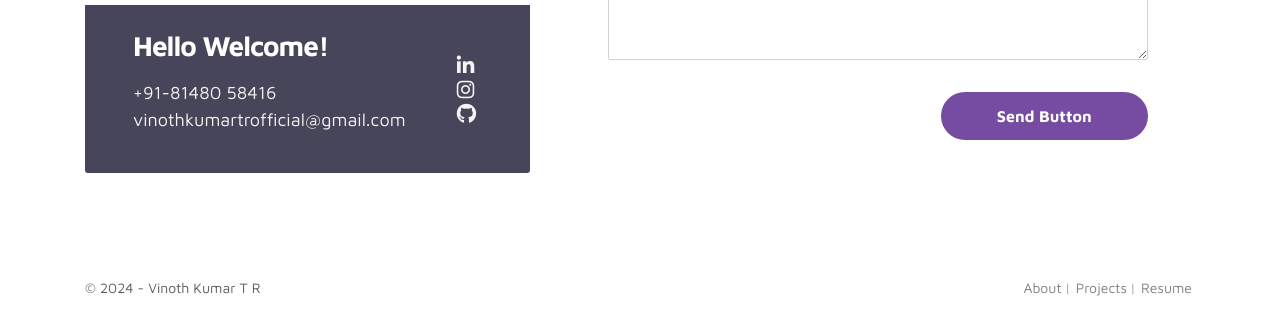
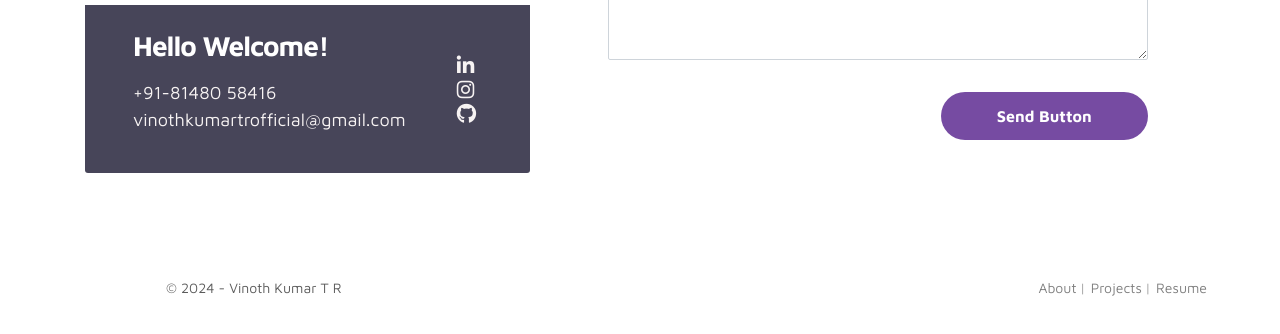
Before and after one commit to Kesavan-Manimaran-MCK/mywork, a plain HTML site: page index.html in a window 1280 px wide. Shown: the part 2874-3208 px from the top of the page. Drawn offline with Linux system fonts and the light colour scheme.

Commit message:
Fix: Footer aligned

```diff
--- a/css/tooplate-style.css
+++ b/css/tooplate-style.css
@@ -608,6 +608,6 @@ b, strong {
   .social-links li {
     display: inline-block;
     vertical-align: top;
-    padding: 0 2rem;
+    margin:0 2rem;
   }
 }
--- a/index.html
+++ b/index.html
@@ -305,14 +305,14 @@
     <!-- FOOTER -->
      <footer class="footer py-5">
           <div class="container">
-               <div class="d-flex justify-content-between">
-                        <p class="copyright-text text-center">&copy; 2024 - Vinoth Kumar T R</p>
-                        <!-- <p class="copyright-text text-center">Designed by <a rel="nofollow" href="#" style="color: inherit; font-weight: 700;" >Vino-Rishi</a></p> -->
-                        <div class="link-text d-flex justify-content-end text-center">
-                            <a href="#about" style="text-decoration: none; color: gray; margin-right: 3px;">About</a><span style="margin-right: 5px; color: darkgray;">|</span>
-                            <a href="#project" style="text-decoration: none; color: gray; margin-right: 3px;"> Projects</a> <span style="margin-right: 5px; color: darkgray;">|</span>
-                            <a href="#resume" style="text-decoration: none; color: gray; margin-right: 3px;"> Resume</a>
-                        </div>
+               <div class="row d-flex justify-content-between text-center">
+                        <p class="copyright-text ml-5 pl-5">&copy; 2024 - Vinoth Kumar T R</p>
+                            <!-- <p class="copyright-text text-center">Designed by <a rel="nofollow" href="#" style="color: inherit; font-weight: 700;" >Vino-Rishi</a></p> -->
+                        <ul class="link-text d-flex ml-5 pl-5">
+                          <a href="#about" style="text-decoration: none; color: gray; margin-right: 3px;">About</a><span style="margin-right: 5px; color: darkgray;">|</span>
+                          <a href="#project" style="text-decoration: none; color: gray; margin-right: 3px;"> Projects</a> <span style="margin-right: 5px; color: darkgray;">|</span>
+                          <a href="#resume" style="text-decoration: none; color: gray; margin-right: 3px;"> Resume</a>
+                      </ul>
                </div>
           </div>
      </footer>
```
